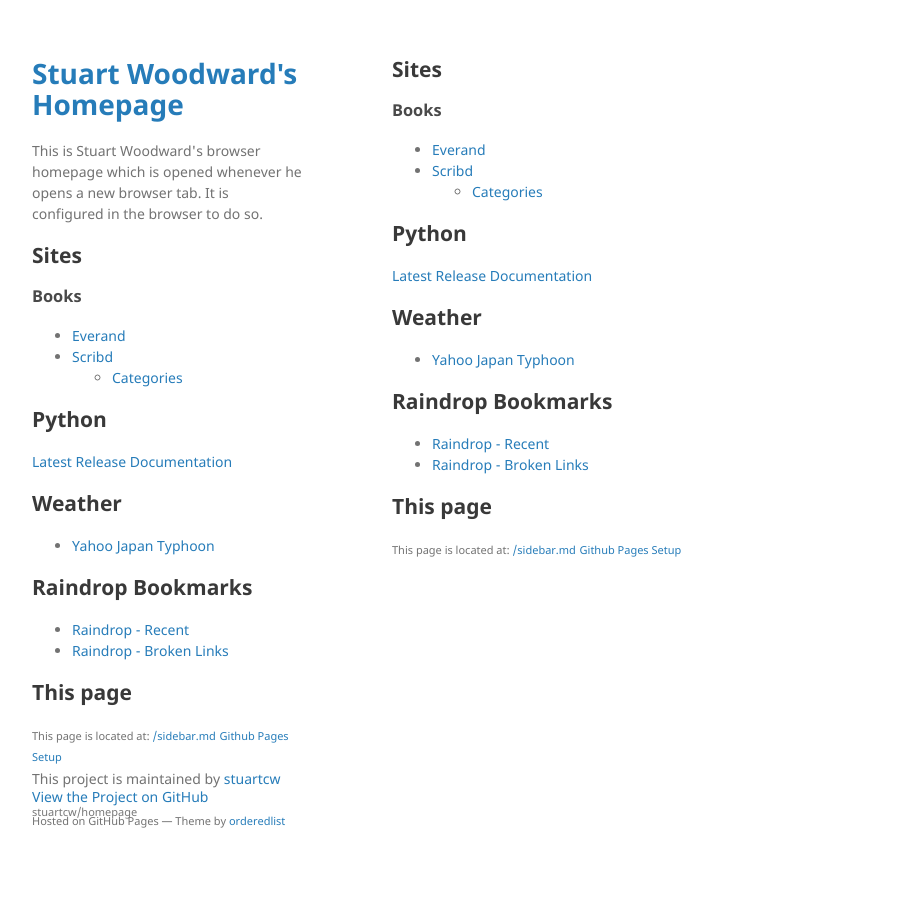
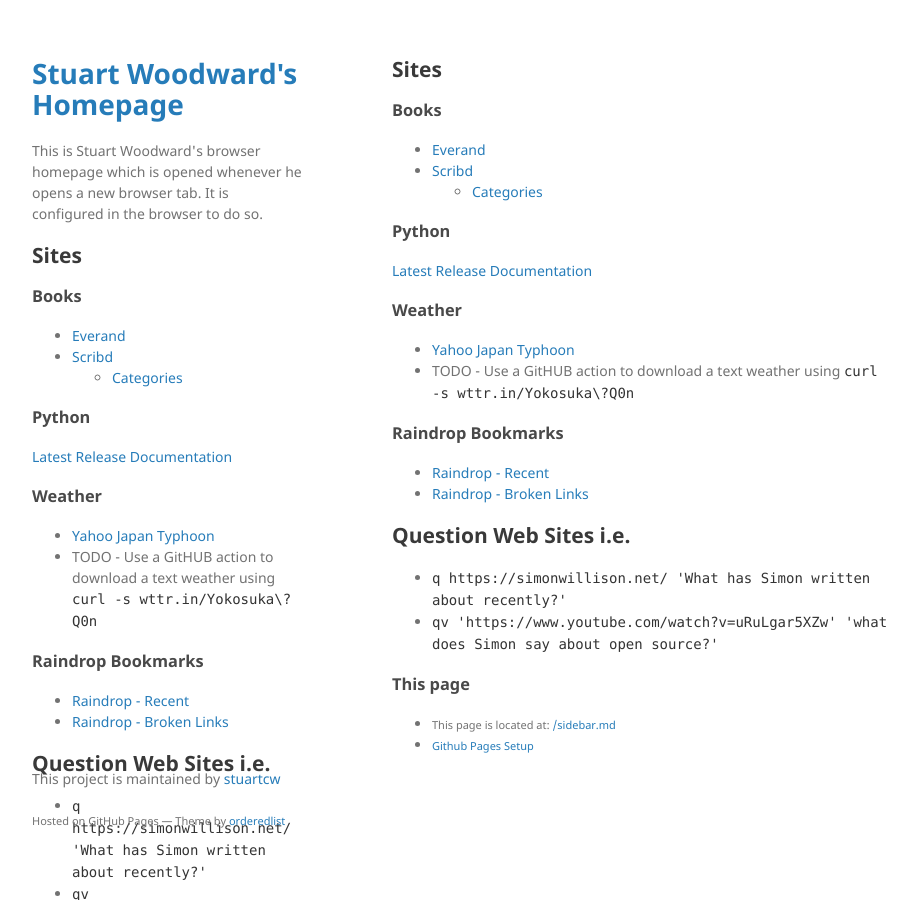
Before and after one commit to stuartcw/homepage, a Jekyll site: the page built from sidebar.md, in a window 1280 px wide. Shown: the whole page, without its empty margins (178-1092 px from the left). Built offline with Jekyll 4.4.1, drawn with Linux system fonts in a browser that asks for light colours; our own code applies the rules of GitHub Pages for plain Markdown files; some of the changed text lies outside the part shown.

Commit message:
Update sidebar.md

````diff
--- a/sidebar.md
+++ b/sidebar.md
@@ -6,20 +6,27 @@
 * [Scribd](https://www.scribd.com/home)
   * [Categories](https://www.scribd.com/docs/categories)
 
-## Python
+### Python
 
 [Latest Release Documentation](https://docs.python.org/release/3.13.1/)
 
-## Weather
+### Weather
 
 * [Yahoo Japan Typhoon](https://typhoon.yahoo.co.jp/weather/jp/typhoon)
+* TODO - Use a GitHUB action to download a text weather using ```curl -s wttr.in/Yokosuka\?Q0n```
 
-## Raindrop Bookmarks
+### Raindrop Bookmarks
 
 * [Raindrop - Recent](https://app.raindrop.io/my/0)
 * [Raindrop - Broken Links](https://app.raindrop.io/my/0/broken:true)
 
-## This page
+## Question Web Sites i.e.
 
-<small>This page is located at: [/sidebar.md](https://github.com/stuartcw/homepage/edit/master/sidebar.md)</small>
-<small> [Github Pages Setup](https://github.com/stuartcw/homepage/settings/pages)
+* ```q https://simonwillison.net/ 'What has Simon written about recently?'```
+* ```qv 'https://www.youtube.com/watch?v=uRuLgar5XZw' 'what does Simon say about open source?'```
+
+
+### This page
+
+* <small>This page is located at: [/sidebar.md](https://github.com/stuartcw/homepage/edit/master/sidebar.md)</small>
+* <small> [Github Pages Setup](https://github.com/stuartcw/homepage/settings/pages)
````
